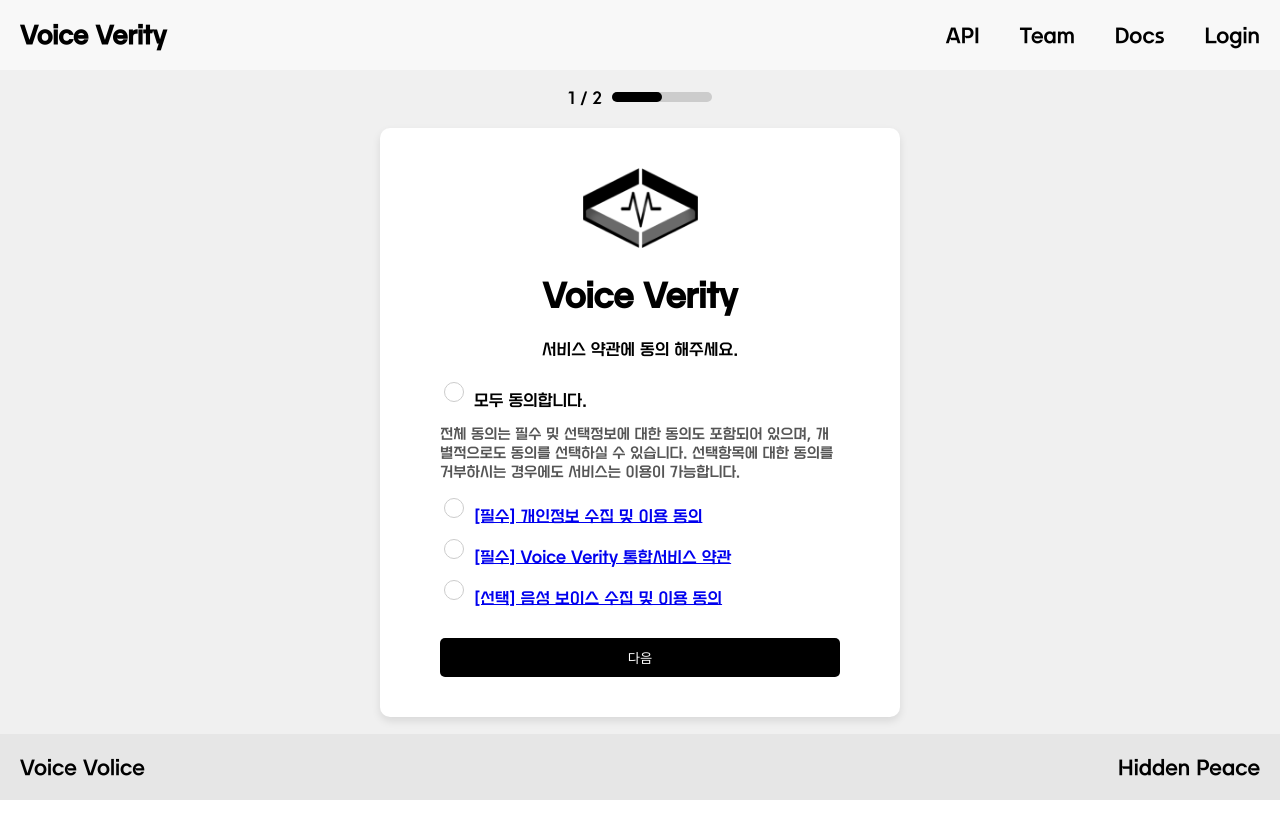
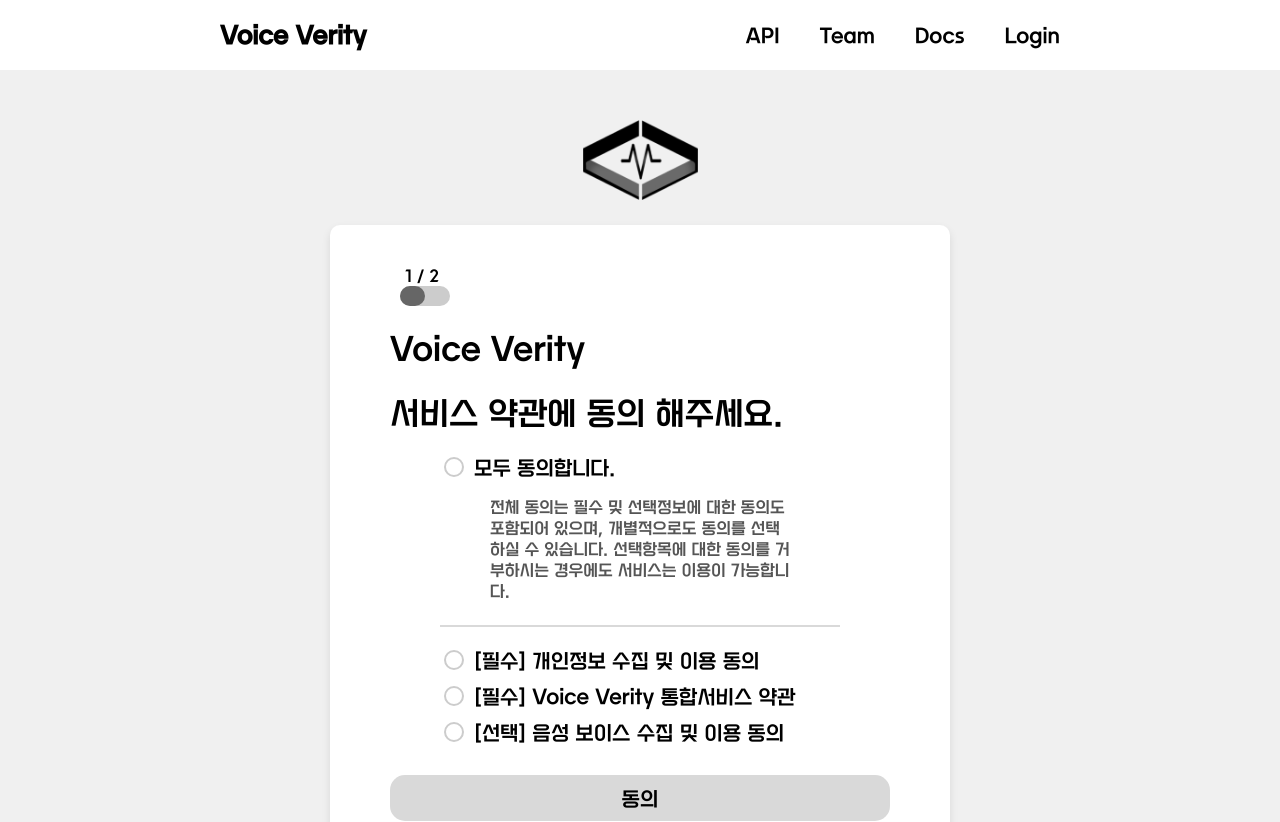
Before and after one commit to kyudori/KT_AIVLE_School_Big_Project, a Next.js app in the folder frontend/: page /signup in a window 1280 px wide. Shown: the top 822 px of the page. Before the commit the page ends 800 px from the top, so only its background shows below. Built offline with nearby package versions, Linux system fonts and the light colour scheme.

Commit message:
로그인 회원가입 홈 플레이버튼

```diff
--- a/frontend/pages/login.js
+++ b/frontend/pages/login.js
@@ -41,7 +41,8 @@ export default function Login() {
 
   return (
     <div className={styles.container}>
-      <Navbar />
+      <div style={{padding:'0 200px',
+        background: '#fff'}}><Navbar /></div>
       <div className={styles.main}>
         <div className={styles.loginBox}>
           <div className={styles.logoContainer}>
@@ -69,7 +70,7 @@ export default function Login() {
             <button type="submit" className={styles.loginButton}>로그인</button>
           </form>
           <div className={styles.linkContainer}>
-            <p><Link href="/find-id" className={styles.link}>아이디</Link> / <Link href="/reset-password" className={styles.link}>비밀번호</Link>를 잊으셨습니까?</p>
+            <p><Link href="/find-id" className={styles.link}>ID</Link> / <Link href="/reset-password" className={styles.link}>PW</Link>를 잊으셨습니까?</p>
             <p><Link href="/signup" className={styles.link}>회원가입</Link></p>
           </div>
         </div>
--- a/frontend/pages/signup.js
+++ b/frontend/pages/signup.js
@@ -1,9 +1,9 @@
-import { useState, useEffect } from 'react';
-import { useRouter } from 'next/router';
-import Navbar from '../components/Navbar';
-import Footer from '../components/Footer';
-import styles from '../styles/Signup1.module.css';
-import Image from 'next/image';
+import { useState, useEffect } from "react";
+import { useRouter } from "next/router";
+import Navbar from "../components/Navbar";
+import Footer from "../components/Footer";
+import styles from "../styles/Signup1.module.css";
+import Image from "next/image";
 
 export default function Signup() {
   const router = useRouter();
@@ -15,7 +15,7 @@ export default function Signup() {
   });
 
   useEffect(() => {
-    const savedTerms = JSON.parse(localStorage.getItem('termsChecked'));
+    const savedTerms = JSON.parse(localStorage.getItem("termsChecked"));
     if (savedTerms) {
       setTermsChecked(savedTerms);
       setAllChecked(Object.values(savedTerms).every((value) => value));
@@ -23,7 +23,7 @@ export default function Signup() {
   }, []);
 
   useEffect(() => {
-    localStorage.setItem('termsChecked', JSON.stringify(termsChecked));
+    localStorage.setItem("termsChecked", JSON.stringify(termsChecked));
   }, [termsChecked]);
 
   const handleAllCheck = () => {
@@ -42,64 +42,120 @@ export default function Signup() {
       ...termsChecked,
       [term]: newCheckState,
     });
-    setAllChecked(newCheckState && Object.keys(termsChecked).every((key) => key === term || termsChecked[key]));
+    setAllChecked(
+      newCheckState &&
+        Object.keys(termsChecked).every(
+          (key) => key === term || termsChecked[key]
+        )
+    );
   };
 
   const handleSubmit = (event) => {
     event.preventDefault();
     if (!termsChecked.personalInfo || !termsChecked.serviceTerms) {
-      alert('필수 약관에 동의해주세요.');
+      alert("필수 약관에 동의해주세요.");
       return;
     }
-    localStorage.setItem('allowedToSignup2', 'true');
-    router.push('/signup2');
+    localStorage.setItem("allowedToSignup2", "true");
+    router.push("/signup2");
   };
 
   return (
     <div className={styles.container}>
-      <Navbar />
+      <div style={{ padding: "0 200px", background: "#fff" }}>
+        <Navbar />
+      </div>
+      <div style={{ height: "50px" }} />
       <div className={styles.main}>
-        <div className={styles.progress}>
-          <span>1 / 2</span>
-          <div className={styles.progressBar}>
-            <div className={styles.progressFilled} />
-          </div>
+        <div className={styles.logoContainer}>
+          <Image
+            src="/images/logo.png"
+            alt="Voice Verity Logo"
+            width={115}
+            height={80}
+          />
         </div>
         <div className={styles.signupBox}>
-          <div className={styles.logoContainer}>
-            <Image src="/images/logo.png" alt="Voice Verity Logo" width={115} height={80} />
+          <div className={styles.progress}>
+            <span style={{ margin: "0 15px" }}>1 / 2</span>
+            <div className={styles.progressBar}>
+              <div className={styles.progressFilled} />
+            </div>
           </div>
           <h1>Voice Verity</h1>
-          <p>서비스 약관에 동의 해주세요.</p>
+          <h1>서비스 약관에 동의 해주세요.</h1>
           <form onSubmit={handleSubmit}>
             <div className={styles.checkboxContainer}>
               <label>
-                <input type="checkbox" checked={allChecked} onChange={handleAllCheck} />
-                모두 동의합니다.
+                <input
+                  type="checkbox"
+                  checked={allChecked}
+                  onChange={handleAllCheck}
+                />
+                <span>모두 동의합니다.</span>
               </label>
-              <p>
-                전체 동의는 필수 및 선택정보에 대한 동의도 포함되어 있으며, 개별적으로도 동의를 선택하실 수 있습니다.
-                선택항목에 대한 동의를 거부하시는 경우에도 서비스는 이용이 가능합니다.
-              </p>
+              <div className={styles.allcheck}>
+                <div style={{ width: "300px" }}>
+                  <p>
+                    전체 동의는 필수 및 선택정보에 대한 동의도 포함되어 있으며,
+                    개별적으로도 동의를 선택하실 수 있습니다. 선택항목에 대한
+                    동의를 거부하시는 경우에도 서비스는 이용이 가능합니다.
+                  </p>
+                </div>
+              </div>
+              <hr style={{ border: "solid 1px #d9d9d9" }} />
               <div className={styles.termsList}>
                 <label>
-                  <input type="checkbox" checked={termsChecked.personalInfo} onChange={() => handleCheck('personalInfo')} />
-                  <a href="/terms/personal-info" target="_blank" rel="noopener noreferrer">[필수] 개인정보 수집 및 이용 동의</a>
+                  <input
+                    type="checkbox"
+                    checked={termsChecked.personalInfo}
+                    onChange={() => handleCheck("personalInfo")}
+                  />
+                  <a
+                    href="/terms/personal-info"
+                    target="_blank"
+                    rel="noopener noreferrer"
+                  >
+                    [필수] 개인정보 수집 및 이용 동의
+                  </a>
                 </label>
                 <label>
-                  <input type="checkbox" checked={termsChecked.serviceTerms} onChange={() => handleCheck('serviceTerms')} />
-                  <a href="/terms/service-terms" target="_blank" rel="noopener noreferrer">[필수] Voice Verity 통합서비스 약관</a>
+                  <input
+                    type="checkbox"
+                    checked={termsChecked.serviceTerms}
+                    onChange={() => handleCheck("serviceTerms")}
+                  />
+                  <a
+                    href="/terms/service-terms"
+                    target="_blank"
+                    rel="noopener noreferrer"
+                  >
+                    [필수] Voice Verity 통합서비스 약관
+                  </a>
                 </label>
                 <label>
-                  <input type="checkbox" checked={termsChecked.voiceCollection} onChange={() => handleCheck('voiceCollection')} />
-                  <a href="/terms/voice-collection" target="_blank" rel="noopener noreferrer">[선택] 음성 보이스 수집 및 이용 동의</a>
+                  <input
+                    type="checkbox"
+                    checked={termsChecked.voiceCollection}
+                    onChange={() => handleCheck("voiceCollection")}
+                  />
+                  <a
+                    href="/terms/voice-collection"
+                    target="_blank"
+                    rel="noopener noreferrer"
+                  >
+                    [선택] 음성 보이스 수집 및 이용 동의
+                  </a>
                 </label>
               </div>
             </div>
-            <button type="submit" className={styles.signupButton}>다음</button>
+            <button type="submit" className={styles.signupButton}>
+              동의
+            </button>
           </form>
         </div>
       </div>
+      <div style={{ height: "50px" }} />
       <Footer />
     </div>
   );
--- a/frontend/styles/Home.module.css
+++ b/frontend/styles/Home.module.css
@@ -259,12 +259,14 @@
 
 .playButton {
   position: absolute;
+  width: 23px;
+  height: 23px;
   top: 50%;
   left: 50%;
   transform: translate(-50%, -50%);
   background: rgba(0, 0, 0, 0.5);
   color: white;
-  border-radius: 50%;
+  border-radius: 100%;
   padding: 10px;
   cursor: pointer;
 }
--- a/frontend/styles/Login.module.css
+++ b/frontend/styles/Login.module.css
@@ -18,11 +18,13 @@
 }
 
 .main {
+  position: sticky;
   display: flex;
   flex: 1;
   flex-direction: column;
   justify-content: center;
   align-items: center;
+  height: 100%;
 }
 
 .loginBox {
@@ -33,6 +35,11 @@
   text-align: center;
   max-width: 400px;
   width: 100%;
+}
+
+.loginBox p{
+  font-size: 16px;
+  margin: 0;
 }
 
 .logoContainer {
@@ -48,23 +55,25 @@
 
 .inputField {
   font-family: fontA;
-  width: calc(100% - 22px);
-  padding: 10px;
-  margin: 10px 0;
-  border: 1px solid #ccc;
+  width: 80%;
+  padding: 16px;
+  margin: 5px 0px;
+  border: 2px solid #ccc;
   border-radius: 5px;
+  font-size: 16px;
 }
 
 .loginButton {
   font-family: fontA;
-  width: calc(100% - 22px);
-  padding: 10px;
+  font-size: 16px;
+  width: 88.5%;
+  padding: 16px;
   background-color: #000;
   color: white;
   border: none;
   border-radius: 5px;
   cursor: pointer;
-  margin: 20px 0;
+  margin: 10px 0;
 }
 
 .loginButton:hover {
--- a/frontend/styles/Signup1.module.css
+++ b/frontend/styles/Signup1.module.css
@@ -3,7 +3,6 @@
   display: flex;
   flex-direction: column;
   min-height: 100vh;
-  min-width: 100vw;
   width: 100%;
   position: absolute;
   left: 0;
@@ -24,9 +23,28 @@
   padding: 40px 60px;
   border-radius: 10px;
   box-shadow: 0 4px 8px rgba(0, 0, 0, 0.1);
-  text-align: center;
-  max-width: 400px;
+  max-width: 500px;
   width: 100%;
+}
+
+.signupBox p, .checkboxContainer span,
+.signupBox a{
+  font-size: 20px;
+}
+
+.signupBox h1 {
+  font-weight: normal;
+}
+
+.signupBox label {
+  display: flex;
+  align-items: center;
+}
+
+.allcheck {
+  display: flex;
+  align-items: center;
+  flex-direction: column;
 }
 
 .logoContainer {
@@ -35,40 +53,41 @@
 
 .progress {
   display: flex;
-  align-items: center;
   justify-content: center;
   margin-bottom: 20px;
+  flex-direction: column;
+  align-items: flex-start;
 }
 
 .progressBar {
-  width: 100px;
-  height: 10px;
+  width: 50px;
+  height: 20px;
   background: #ccc;
   margin-left: 10px;
-  border-radius: 5px;
+  border-radius: 30px;
 }
 
 .progressFilled {
   width: 50%;
   height: 100%;
-  background: #000;
-  border-radius: 5px;
+  background: #666;
+  border-radius: 30px;
 }
 
 .checkboxContainer {
   text-align: left;
-  margin-top: 20px;
+  margin: 0 50px;
 }
 
 .checkboxContainer p {
-  font-size: 0.9em;
+  font-size: 1em;
   color: #555;
 }
 
 .checkboxContainer input[type="checkbox"] {
   appearance: none;
   background-color: #fff;
-  border: 1px solid #ccc;
+  border: 2px solid #ccc;
   border-radius: 50%;
   width: 20px;
   height: 20px;
@@ -78,7 +97,7 @@
 }
 
 .checkboxContainer input[type="checkbox"]:checked {
-  background-color: #000;
+  background-color: #ccc;
 }
 
 .checkboxContainer input[type="checkbox"]:checked::after {
@@ -93,22 +112,30 @@
   left: 50%;
   transform: translate(-50%, -50%);
 }
+
 .termsList {
-  margin-top: 10px;
+  margin-top: 20px;
 }
 
 .termsList label {
-  display: block;
+  display: flex;
   margin-bottom: 10px;
 }
 
+.termsList a {
+  text-decoration: none;
+  color: #000;
+}
+
 .signupButton {
+  font-family: fontA;
+  font-size: 20px;
   width: 100%;
   padding: 10px;
-  background-color: #000;
-  color: white;
+  background-color: #d9d9d9;
+  color: #000;
   border: none;
-  border-radius: 5px;
+  border-radius: 15px;
   cursor: pointer;
   margin-top: 20px;
 }
--- a/frontend/styles/Signup2.module.css
+++ b/frontend/styles/Signup2.module.css
@@ -8,7 +8,6 @@
   display: flex;
   flex-direction: column;
   min-height: 100vh;
-  min-width: 100vw;
   width: 100%;
   position: absolute;
   left: 0;
@@ -29,8 +28,7 @@
   padding: 40px 60px;
   border-radius: 10px;
   box-shadow: 0 4px 8px rgba(0, 0, 0, 0.1);
-  text-align: center;
-  max-width: 400px;
+  max-width: 500px;
   width: 100%;
 }
 
@@ -40,50 +38,63 @@
 
 .progress {
   display: flex;
-  align-items: center;
   justify-content: center;
   margin-bottom: 20px;
+  flex-direction: column;
+  align-items: flex-start;
 }
 
 .progressBar {
-  width: 100px;
-  height: 10px;
+  width: 50px;
+  height: 20px;
   background: #ccc;
   margin-left: 10px;
-  border-radius: 5px;
+  border-radius: 30px;
 }
 
 .progressFilled {
   width: 100%;
   height: 100%;
-  background: #000;
-  border-radius: 5px;
+  background: #666;
+  border-radius: 30px;
 }
 
-.title {
-  font-size: 1.5em;
+.signupBox h1 {
+  font-size: 32px;
+  font-weight: normal;
 }
 
 .subtitle {
-  font-size: 1em;
   margin: 10px 0;
 }
 
-.inputField {
-  width: 100%;
-  padding: 10px;
-  margin: 10px 0;
-  border: 1px solid #ccc;
-  border-radius: 5px;
+.signupBox form {
+  display: flex;
+  flex-direction: column;
+  align-items: center;
 }
 
+.inputField {
+  font-family: fontA;
+  width: 80%;
+  height: 50px;
+  padding: 0 16px;
+  margin: 5px 0px;
+  border: 2px solid #ccc;
+  border-radius: 5px;
+  font-size: 20px;
+}
+
+
 .signupButton {
+  font-size: 20px;
+  font-family: fontA;
   width: 100%;
   padding: 10px;
   background-color: #000;
   color: white;
   border: none;
-  border-radius: 5px;
+  border-radius: 15px;
   cursor: pointer;
   margin-top: 20px;
 }
@@ -93,12 +104,14 @@
 }
 
 .backButton {
+  font-family: fontA;
+  font-size: 20px;
   width: 100%;
   padding: 10px;
   background-color: #ccc;
   color: white;
   border: none;
-  border-radius: 5px;
+  border-radius: 15px;
   cursor: pointer;
   margin-top: 10px;
 }
```
Also changed, not shown: frontend/pages/signup2.js (+69 -41 lines).
